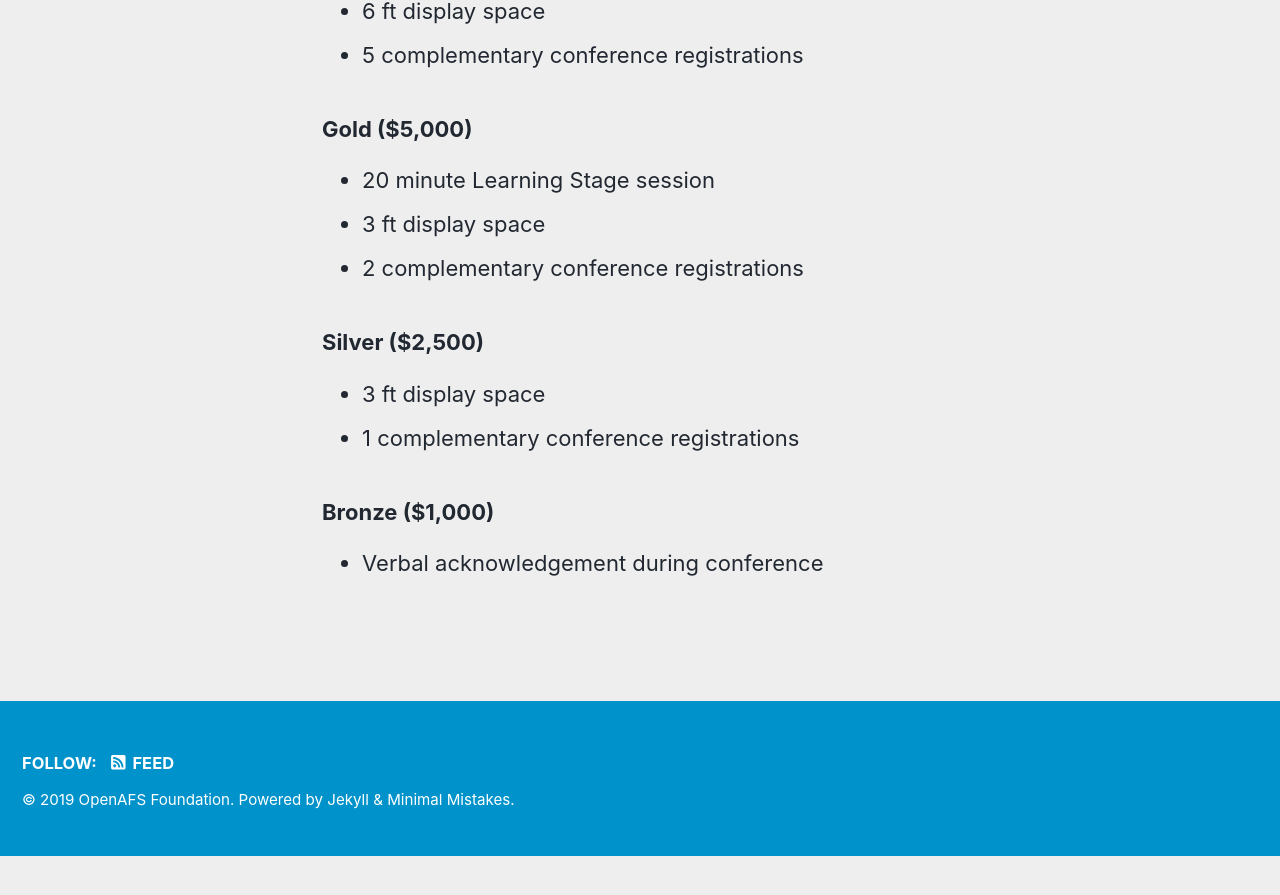
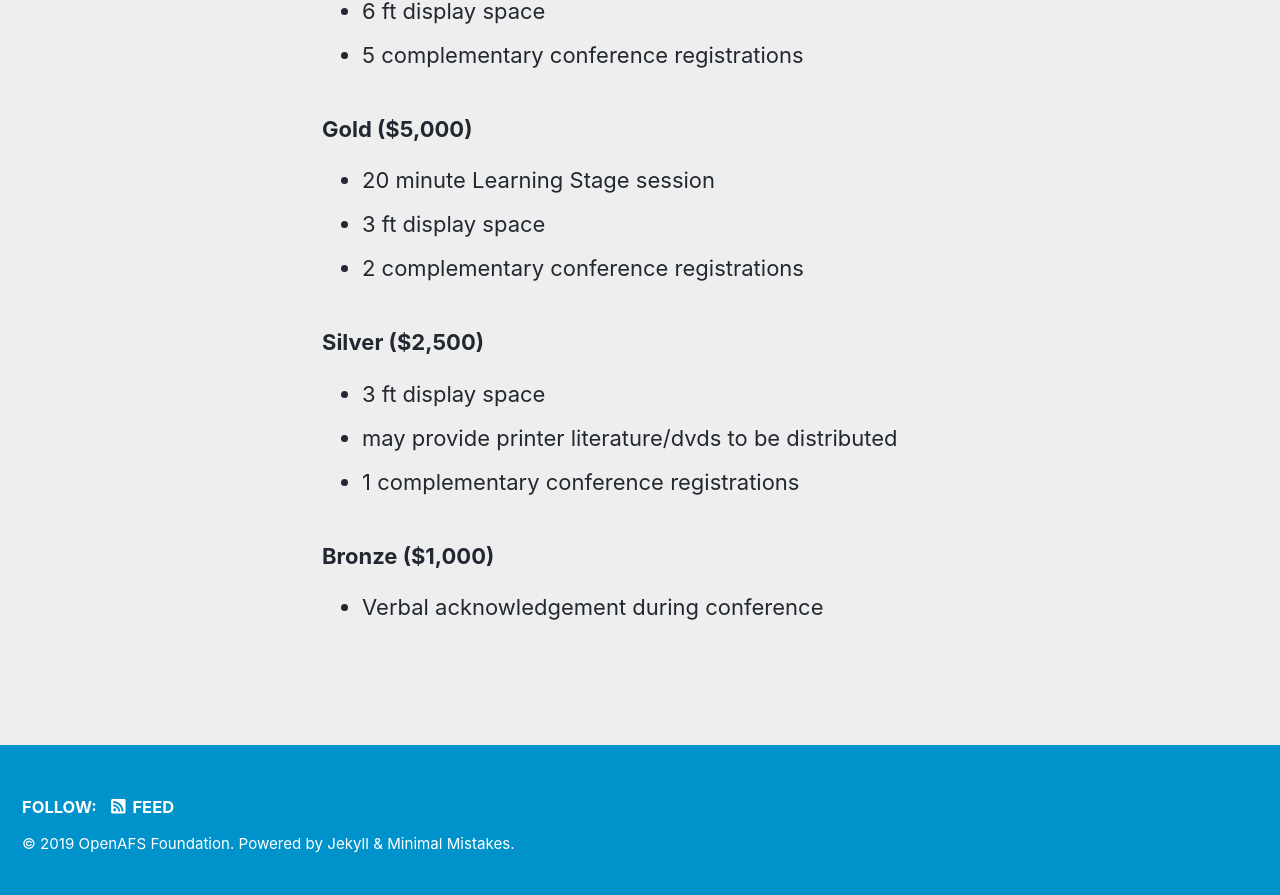
Before and after one commit to openafsfoundation/openafs-workshop.org, a Jekyll site: the page built from _pages/sponsorship.md, in a window 1280 px wide and 900 px high, scrolled down 605 px. Shown: the top 895 px of the window. Built offline with Jekyll 4.4.1, drawn with Linux system fonts in a browser that asks for light colours; cached includes are drawn as plain includes; nearby versions of some CDN libraries; before the commit the page ends 1461 px from its top, so only the background shows below that.

Commit message:
Add item to silver sponsorship package
Per David Bostch.

```diff
--- a/_pages/sponsorship.md
+++ b/_pages/sponsorship.md
@@ -24,6 +24,7 @@ opportunities are available to organizations which would like to participate.
 
 ### Silver ($2,500)
 * 3 ft display space
+* may provide printer literature/dvds to be distributed
 * 1 complementary conference registrations
 
 ### Bronze ($1,000)
```
